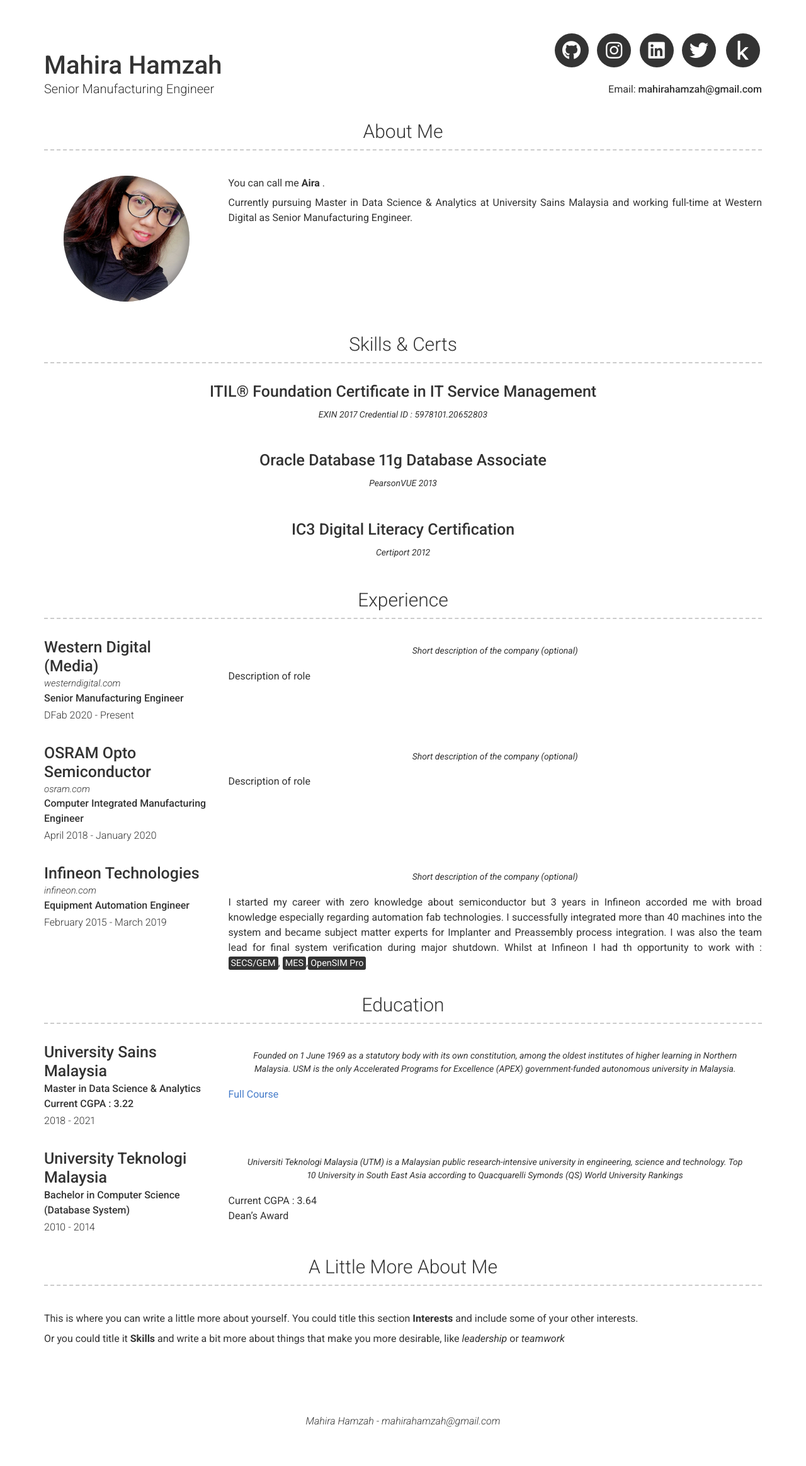
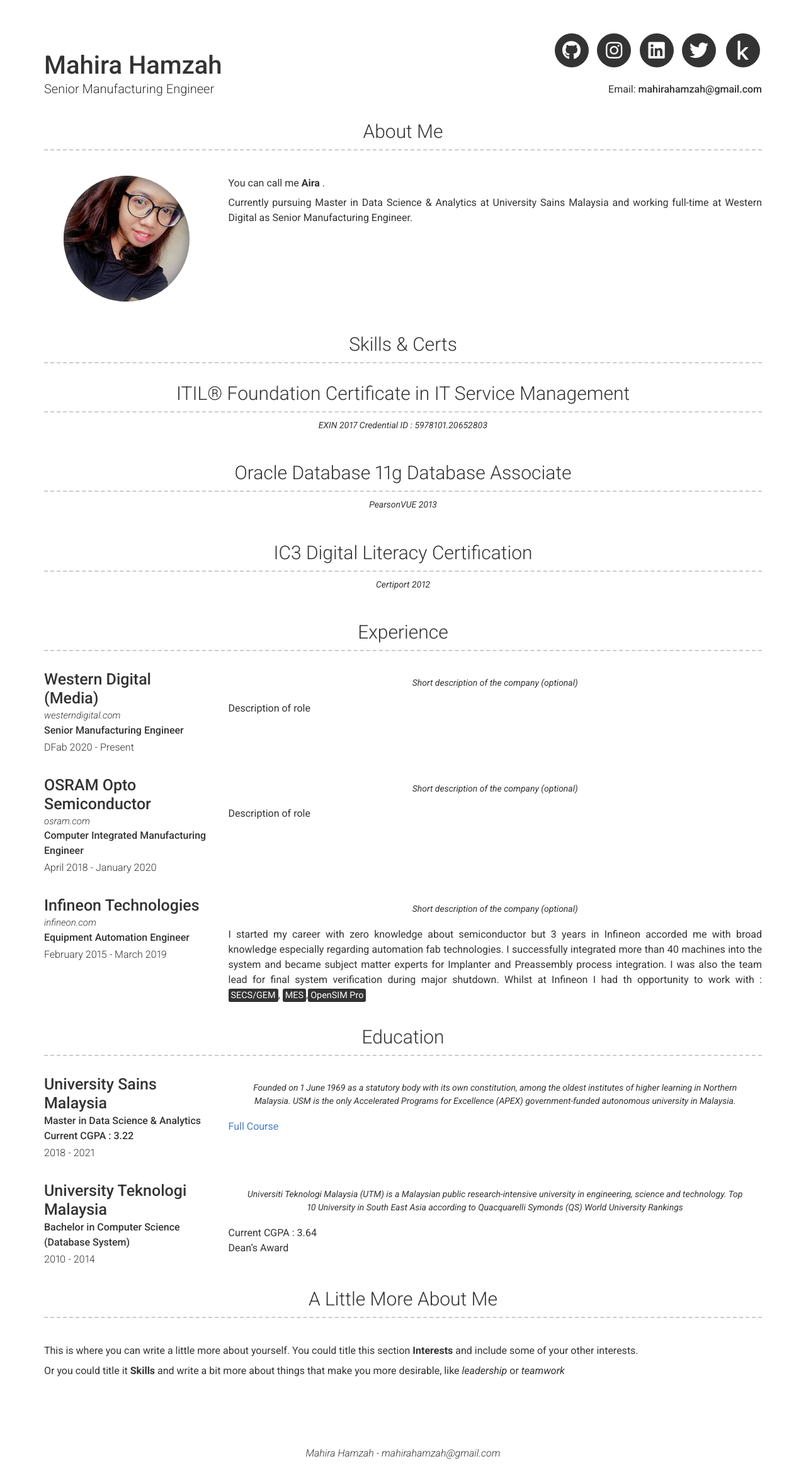
Before and after one commit to mahirahamzah/Resume, a Jekyll site: the page built from index.md, in a window 1280 px wide. Shown: the whole page at 63% size. Built offline with Jekyll 4.4.1, drawn with Linux system fonts in a browser that asks for light colours; nearby versions of some CDN libraries; before the commit the page ends 2277 px from its top, so only the background shows below that.

Commit message:
Update top-middle.html

```diff
--- a/_includes/top-middle.html
+++ b/_includes/top-middle.html
@@ -1,6 +1,6 @@
 <div class="row clearfix layout layout-top-middle">
   <div class="col-xs-12 col-print-12 details">
-    {%- if include.item.name -%}<h4>{{ include.item.name }}</h4>{%- endif -%}
+    {%- if include.item.name -%}<h3>{{ include.item.name }}</h4>{%- endif -%}
     {%- if include.item.company -%}<h4>{{ include.item.company }}</h4>{%- endif -%}
     {%- if include.item.link -%}
       {% include a.html href=include.item.link class="link" %}{{ include.item.link }}</a>
```
